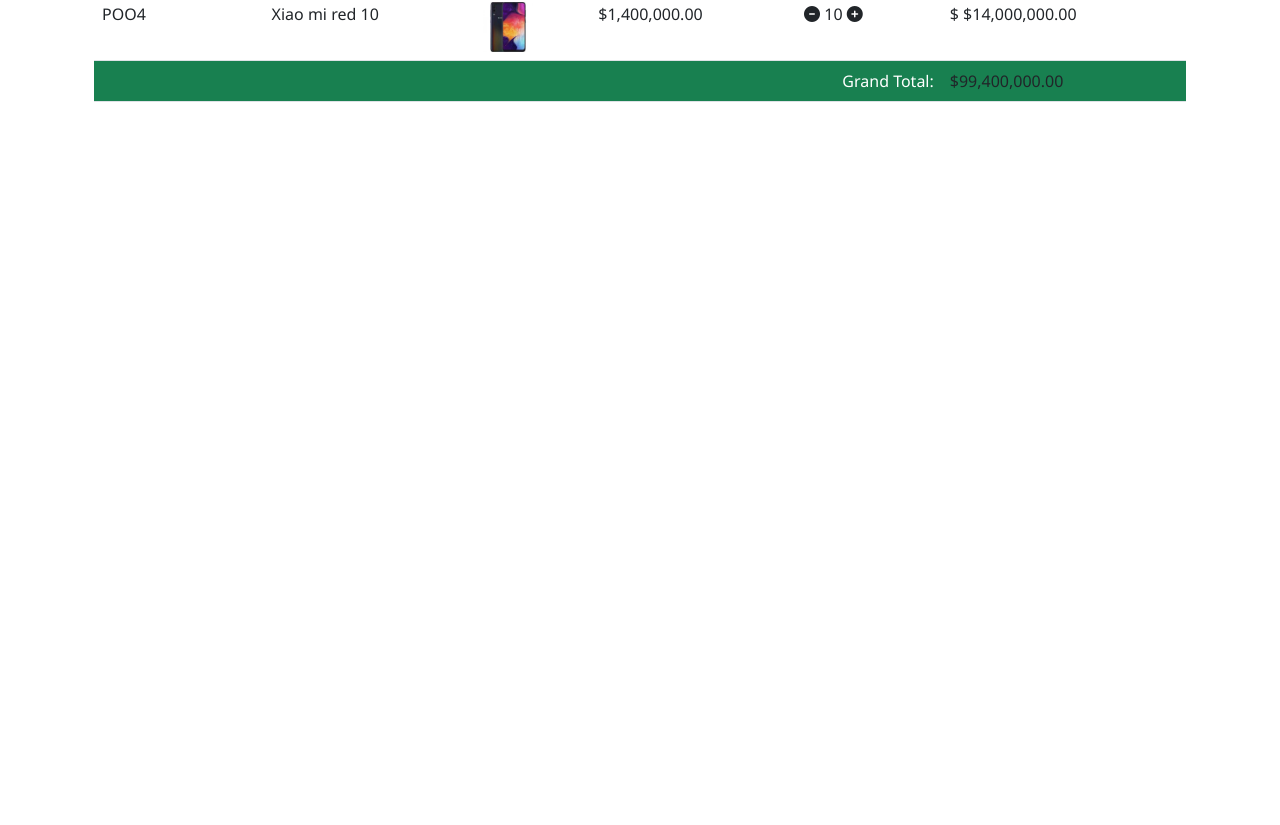
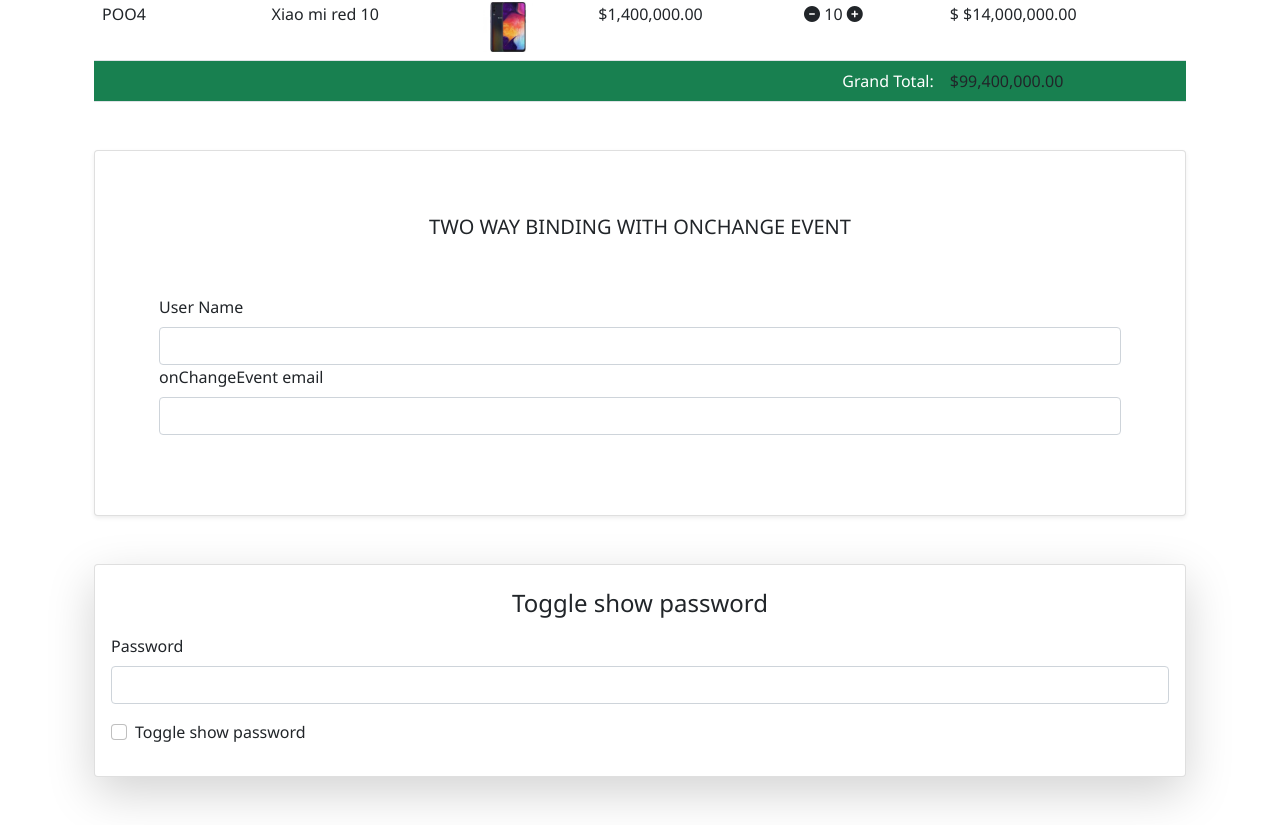
Before and after one commit to quocbinh-npm9081/angular-crash-2022, an Angular app: page / in a window 1280 px wide. Shown: the part 1701-2526 px from the top of the page. Before the commit the page ends 1819 px from the top, so only its background shows below. Built offline with nearby package versions, Linux system fonts and the light colour scheme.

Commit message:
adding onChange Event into checkbox , toggle password fnc

```diff
--- /dev/null
+++ b/src/app/Components/OnChangeEvent/OnChangeEvent.component.html
@@ -0,0 +1,17 @@
+<div class="card shadow-sm p-3 mb-5 bg-body">
+    <h5 class="text-center text-dark mt-5 text-uppercase ">
+        Two way binding with onChange Event
+    </h5>
+    <form class="m-5">
+        <div class="mb-3">
+            <label for="exampleInputEmail1" class="form-label">User Name</label>
+            <!-- <input type="text" class="form-control" id="exampleInputEmail1" aria-describedby="emailHelp" (input)="onHandleChange($event)">           -->
+            <!-- chi binding voi ngModel khi add FormModule -->
+            <input type="text" name="userName" class="form-control" id="exampleInputEmail1" aria-describedby="emailHelp" [(ngModel)]="userName">
+
+            <label for="exampleInputEmail1" class="form-label">onChangeEvent email</label>
+            <input type="text" value={{userName}} class="form-control" id="exampleInputEmail1" aria-describedby="emailHelp">
+
+        </div>
+    </form>
+</div>
--- /dev/null
+++ b/src/app/Components/OnChangeEvent/OnChangeEvent.component.ts
@@ -0,0 +1,24 @@
+import { Component, OnInit } from '@angular/core';
+import { NgForm } from '@angular/forms';
+@Component({
+  selector: 'app-OnChangeEvent',
+  templateUrl: './OnChangeEvent.component.html',
+  styleUrls: ['./OnChangeEvent.component.scss']
+})
+export class OnChangeEventComponent implements OnInit {
+
+  public userName: string = "";
+
+  // public onHandleChange(event: any): void {  // neu su dung ngModel thi khong can den onChangeEvent
+  //   this.userName = event.target.value;
+  // };
+
+
+
+  constructor() {
+  }
+
+  ngOnInit() {
+  }
+
+}
--- /dev/null
+++ b/src/app/Components/ToggleShowPassword/ToggleShowPassword.component.html
@@ -0,0 +1,15 @@
+<form>
+    <h4 class="text-center p-2">
+        Toggle show password
+    </h4>
+    <div class="mb-3">
+        <label for="exampleInputPassword1" class="form-label">Password</label>
+        <input type={{inputType}} name="password" class="form-control" id="exampleInputPassword1" (input)="onHandleChange($event)">
+    </div>
+    {{password}}
+
+    <div class="mb-3 form-check">
+        <input type="checkbox" class="form-check-input" id="exampleCheck1" (change)="onHandleToggleShowPassword($event)">
+        <label class="form-check-label" for="exampleCheck1">Toggle show password</label>
+    </div>
+</form>
--- /dev/null
+++ b/src/app/Components/ToggleShowPassword/ToggleShowPassword.component.ts
@@ -0,0 +1,29 @@
+import { Component, OnInit } from '@angular/core';
+
+@Component({
+  selector: 'app-ToggleShowPassword',
+  templateUrl: './ToggleShowPassword.component.html',
+  styleUrls: ['./ToggleShowPassword.component.scss']
+})
+export class ToggleShowPasswordComponent implements OnInit {
+
+  public password: string = "";
+  public inputType: string = "password";
+
+  public onHandleChange(event: any): void {
+    this.password = event.target.value;
+  };
+
+  public onHandleToggleShowPassword(e: any): void {
+    if (e.target.checked) this.inputType = "text";
+    else this.inputType = "password";
+  }
+
+
+
+  constructor() { }
+
+  ngOnInit() {
+  }
+
+}
--- a/src/app/app.component.html
+++ b/src/app/app.component.html
@@ -5,7 +5,7 @@
     <h1>
         {{title.toUpperCase()}}
     </h1>
-    <div class="d-flex align-items-center justify-content-around  flex-wrap">
+    <div class="d-flex align-items-center justify-content-around flex-wrap">
         <app-Card></app-Card>
         <app-Card></app-Card>
         <app-Card></app-Card>
@@ -30,5 +30,18 @@
             <app-ShoppingCart> </app-ShoppingCart>
         </div>
     </div>
+    <div class="m-auto  mt-5">
+        <div class="container">
+            <app-OnChangeEvent></app-OnChangeEvent>
+        </div>
+    </div>
+    <div class="m-auto  mt-5">
+        <div class="container ">
+            <div class="card shadow-lg p-3 mb-5 bg-body">
 
+                <app-ToggleShowPassword></app-ToggleShowPassword>
+
+            </div>
+        </div>
+    </div>
 </div>
```
Also changed, not shown: src/app/app.module.ts (+8 -2 lines), src/app/Components/OnChangeEvent/OnChangeEvent.component.scss (added), src/app/Components/ToggleShowPassword/ToggleShowPassword.component.scss (added), 2 other files (tests, documents, lock files or other folders).
